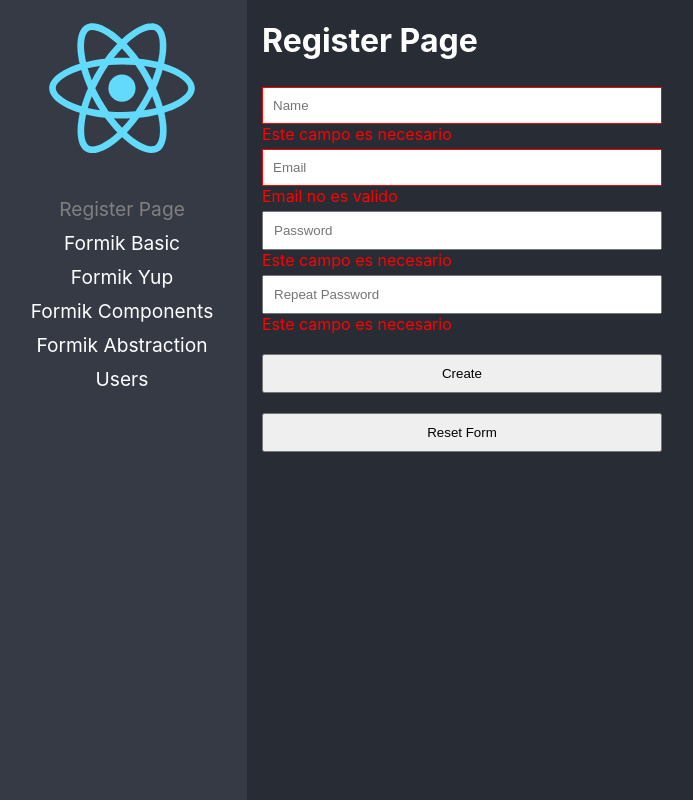
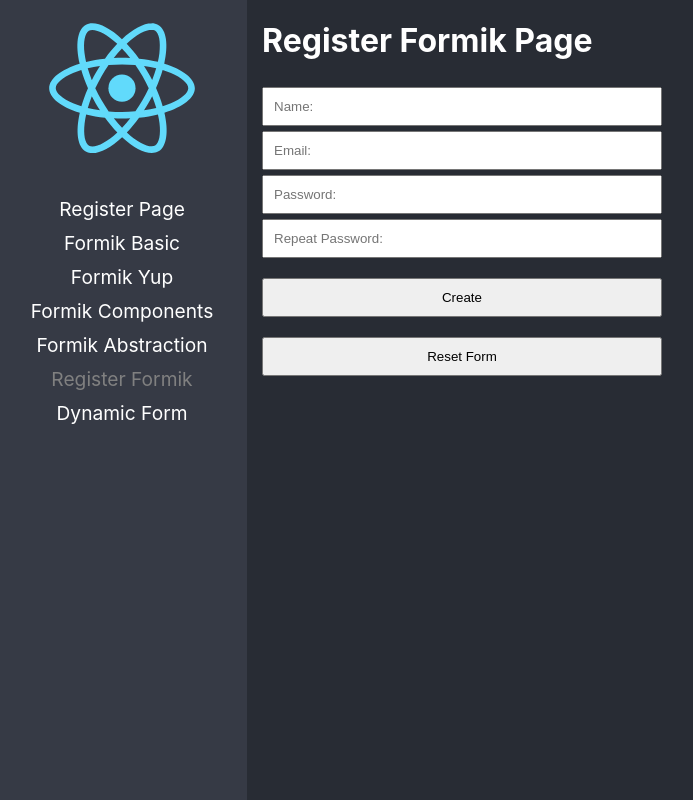
Before and after one commit to tlacalv/react-adv, a React (Vite) app: page /formik-register in a window 1280 px wide. Before the commit this address led to /register. Shown: the whole page, without its empty margins (3-696 px from the left). Built offline with nearby package versions, Linux system fonts and the light colour scheme.

Commit message:
Dynamic forms ready

```diff
--- a/src/03-forms/components/MyTextInput.tsx
+++ b/src/03-forms/components/MyTextInput.tsx
@@ -4,7 +4,7 @@
   label: string;
   name: string;
   type?: string;
-  placehlder?: string;
+  placeholder?: string;
   [x:string]: any
 }
 
--- /dev/null
+++ b/src/03-forms/data/custom-form.json
@@ -0,0 +1,69 @@
+[
+  {
+    "type": "input",
+    "name": "firstName",
+    "placeholder": "Tlacaelel",
+    "label": "First Name",
+    "value": "",
+    "validations":[
+      {
+        "type": "required"
+      }, {
+        "type": "minLength",
+        "value": 5
+      }
+    ]
+  },
+  {
+    "type": "input",
+    "name": "lastName",
+    "placeholder": "Leon",
+    "label": "Last Name",
+    "value": "",
+    "validations":[
+      {
+        "type": "required"
+      }
+    ]
+  },
+  {
+    "type": "email",
+    "name": "email",
+    "placeholder": "email@domain.com",
+    "label": "Email Address",
+    "value": "",
+    "validations":[
+      {
+        "type": "required"
+      },
+      {
+        "type": "email"
+      }
+    ]
+  },
+  {
+    "type": "select",
+    "name": "favoriteGame",
+    "label": "Favorite Game",
+    "value": "",
+    "validations":[
+      {
+        "type": "required"
+      }
+    ],
+    "options": [
+      {
+        "id": 1,
+        "label": "Smash Bros"
+      },
+      {
+        "id": 2,
+        "label": "Metal Gear"
+      },
+      {
+        "id": 3,
+        "label": "Resident Evil"
+      }
+    ]
+  }
+]
--- /dev/null
+++ b/src/03-forms/pages/DynamicForm.tsx
@@ -0,0 +1,76 @@
+import { Formik, Form } from "formik";
+import { MySelect, MyTextInput } from "../components";
+import *  as Yup from 'yup'
+import formJson from "../data/custom-form.json";
+
+const initialValues: { [x: string]: any } = {};
+const requiredFields: { [x: string]: any } = {};
+
+for (const input of formJson) {
+  initialValues[input.name] = input.value;
+  if(!input.validations) continue;
+  let schema = Yup.string()
+
+  for(const rule of input.validations){
+    if(rule.type === 'required'){
+      schema = schema.required('this field is required')
+    }
+    if(rule.type === 'minLength'){
+      schema = schema.min((rule as any).value || 2, `Minimum of ${(rule as any).value || 2} characters`)
+    }
+    if(rule.type=== 'email'){
+      schema = schema.email('Should be a valid email')
+    }
+  }
+
+  requiredFields[input.name] = schema;
+
+}
+
+const validationSchema = Yup.object({...requiredFields});
+
+export const DynamicForm = () => {
+  return (
+    <div>
+      <h1>Dynamic Form</h1>
+      <Formik
+        initialValues={initialValues}
+        validationSchema={validationSchema}
+        onSubmit={(values) => {
+          console.log(values);
+        }}
+      >
+        {(formik) => (
+          <Form noValidate>
+            {formJson.map(({ type, name, placeholder, label, options }) => {
+              if (type === "input" || type === "password" || type === "email") {
+                return (
+                  <MyTextInput
+                    key={name}
+                    type={type}
+                    name={name}
+                    label={label}
+                    placeholder={placeholder}
+                  />
+                );
+              }
+              if (type === "select")
+                return (
+                  <MySelect key={name} label={label} name={name}>
+                    <option value="">Select an option</option>
+                    {options?.map((option) => (
+                      <option key={option.id} value={option.id}>
+                        {option.label}
+                      </option>
+                    ))}
+                  </MySelect>
+                );
+              throw new Error(`Type: ${type}, not supported `);
+            })}
+            <button type="submit">Submit</button>
+          </Form>
+        )}
+      </Formik>
+    </div>
+  );
+};
--- /dev/null
+++ b/src/03-forms/pages/RegisterFormikPage.tsx
@@ -0,0 +1,63 @@
+import { Formik, Form } from "formik";
+import * as Yup from "yup";
+import {MyTextInput} from '../components'
+
+import "../styles/styles.css";
+
+export const RegisterFormikPage = () => {
+
+  return (
+    <div>
+      <h1>Register Formik Page</h1>
+      <Formik
+        initialValues={{
+          name: "",
+          email: "",
+          password1: "",
+          password2: "",
+        }}
+        onSubmit={(values)=>{
+          console.log(values)
+        }}
+        validationSchema={Yup.object({
+          name: Yup.string().required('Required').max(15, 'Should be 15 characters or less').min(2, 'Should be at least 2 characters'),
+          email: Yup.string().required('Required').email('Enter a valid email'),
+          password1: Yup.string().required('Required').min(6, 'Should be at least 6 characters'),
+          password2: Yup.string().required('Required').oneOf([Yup.ref('password1')], 'Passwords should match')
+        })}
+      >
+        {
+          ({handleReset})=>(
+            <Form>
+              <MyTextInput
+                label=""
+                name="name"
+                placeholder="Name:"
+              />
+              <MyTextInput
+                label=""
+                name="email"
+                type="email"
+                placeholder="Email:"
+              />
+              <MyTextInput
+                label=""
+                type="password"
+                name="password1"
+                placeholder="Password:"
+              />
+              <MyTextInput
+                label=""
+                type="password"
+                name="password2"
+                placeholder="Repeat Password:"
+              />
+              <button type="submit">Create</button>
+              <button type="button" onClick={handleReset}>Reset Form</button>
+            </Form>
+          )
+        }
+      </Formik>
+    </div>
+  );
+};
--- a/src/03-forms/pages/index.ts
+++ b/src/03-forms/pages/index.ts
@@ -1,3 +1,5 @@
+export { DynamicForm } from "./DynamicForm";
+export { RegisterFormikPage } from "./RegisterFormikPage";
 export { FormikAbstraction } from "./FormikAbstraction";
 export { FormikBasicPage } from "./FormikBasicPage";
 export { FormikComponents } from "./FormikComponents";
--- a/src/routes/Navigation.tsx
+++ b/src/routes/Navigation.tsx
@@ -1,7 +1,7 @@
 import { BrowserRouter, Navigate } from "react-router-dom";
 import { Route, Routes, NavLink } from "react-router-dom";
 
-import {FormikAbstraction,FormikBasicPage,FormikComponents,FormikYupPage,RegisterPage} from "../03-forms/pages"
+import {DynamicForm, FormikAbstraction,FormikBasicPage,FormikComponents,FormikYupPage,RegisterFormikPage,RegisterPage} from "../03-forms/pages"
 
 import logo from '../logo.svg';
 
@@ -29,12 +29,17 @@
               <NavLink to="/formik-abstraction" className={ ({isActive}) => isActive ? 'nav-active':'' }>Formik Abstraction</NavLink>
             </li>
             <li>
-              <NavLink to="/users" className={ ({isActive}) => isActive ? 'nav-active':'' }>Users</NavLink>
+              <NavLink to="/formik-register" className={ ({isActive}) => isActive ? 'nav-active':'' }>Register Formik</NavLink>
+            </li>
+            <li>
+              <NavLink to="/dynamic-form" className={ ({isActive}) => isActive ? 'nav-active':'' }>Dynamic Form</NavLink>
             </li>
           </ul>
         </nav>
 
         <Routes>
+          <Route path="/dynamic-form" element={<DynamicForm />} />
+          <Route path="/formik-register" element={<RegisterFormikPage />} />
           <Route path="/formik-abstraction" element={<FormikAbstraction />} />
           <Route path="/formik-components" element={<FormikComponents />} />
           <Route path="/formik-yup" element={<FormikYupPage />} />
```
